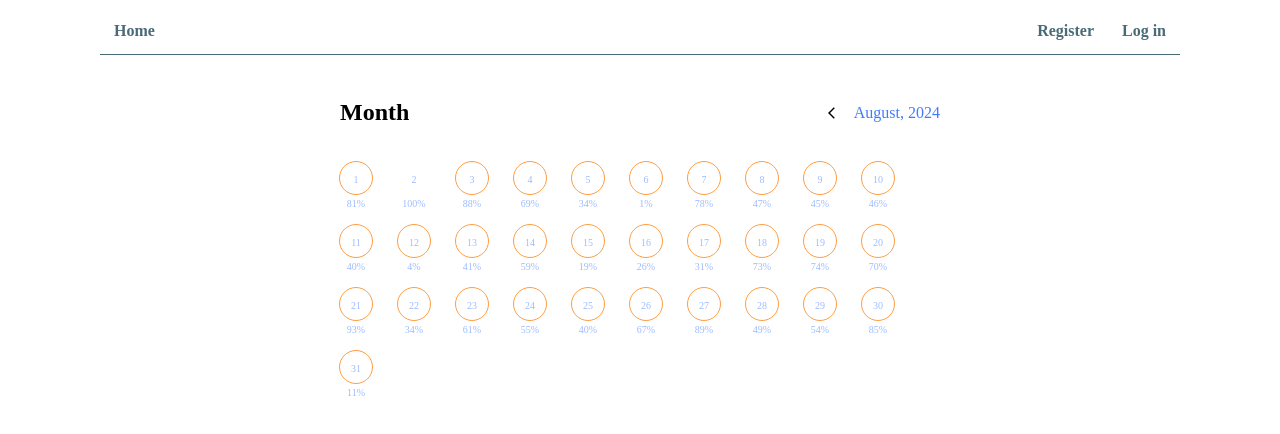
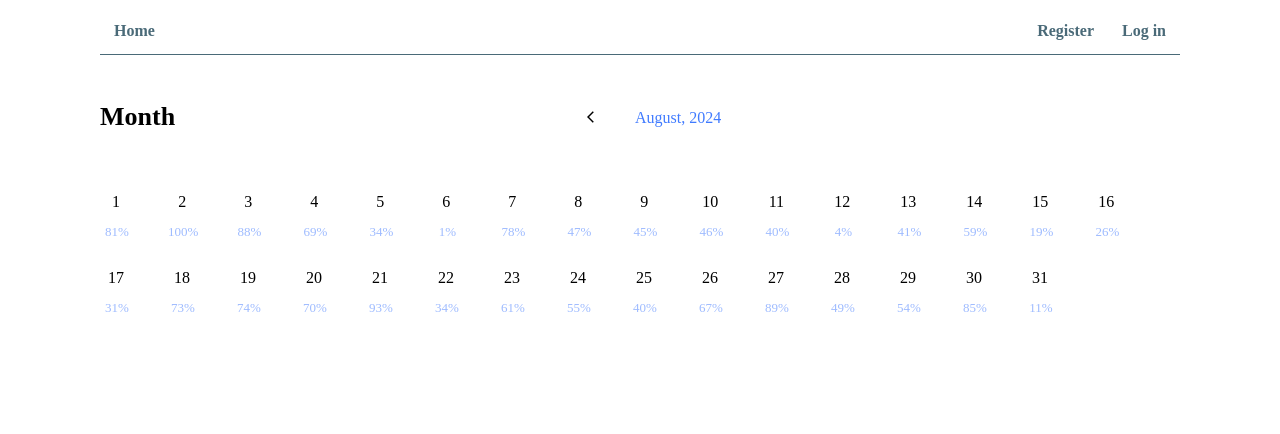
Before and after one commit to RomaBez/goit-react-hw-08, a React (Vite) app: page /calendar in a window 1280 px wide. Shown: the top 434 px of the page. Built offline with nearby package versions, Linux system fonts and the light colour scheme.

Commit message:
position logic for modal window

```diff
--- a/src/components/DaysGeneralStats/DaysGeneralStats.jsx
+++ b/src/components/DaysGeneralStats/DaysGeneralStats.jsx
@@ -62,8 +62,6 @@ export const DaysGeneralStats = ({
     let rightDirection = 0;
 
     if (isMobileScreen) {
-      modal.style.width = `80%`;
-      modal.style.left = "10%";
       const adjustedTop = Math.max(0, top - modalHeight);
       modal.style.top = `${adjustedTop}px`;
       modal.style.transform = `translateX(0)`;
@@ -76,6 +74,8 @@ export const DaysGeneralStats = ({
       modal.style.left = `${left - modalWidth}px`;
     } else if (rightDirection > modalWidth) {
       modal.style.left = `${left + width}px`;
+    } else if (rightDirection < 0) {
+      modal.style.left = `${window.innerWidth - modalWidth}px`;
     } else {
       modal.style.left = "50%";
       modal.style.transform = "translateX(-50%)";
@@ -87,7 +87,7 @@ export const DaysGeneralStats = ({
   return (
     <div
       ref={modalRef}
-      className={styles.modal}
+      className={styles.modalCalendar}
       style={{ visibility: onShow ? "visible" : "hidden" }}
     >
       <ul className={styles.list}>
--- a/src/components/DaysGeneralStats/DaysGeneralStats.module.css
+++ b/src/components/DaysGeneralStats/DaysGeneralStats.module.css
@@ -1,15 +1,16 @@
-.modal {
+.modalCalendar {
   position: absolute;
   background-color: white;
   border-radius: 10px;
+  box-sizing: border-box;
   padding: 24px 13px;
-  width: 80%;
+  width: 100%;
   max-width: 280px;
   box-shadow: 0px 4px 4px 0px rgba(64, 123, 255, 0.3);
 }
 
 @media screen and (min-width: 321px) {
-  .modal {
+  .modalCalendar {
     width: auto;
     max-width: none;
     left: auto;
@@ -27,15 +28,33 @@
 .item {
   display: flex;
   gap: 6px;
-  font-size: 14px;
+  font-size: 16px;
+  align-items: center;
 }
 
 .info {
   color: #407bff;
-  font-size: 16px;
+  font-size: 18px;
+  line-height: 1.33em;
   font-weight: 500;
 }
 
 .date {
   color: #407bff;
+  font-size: 16px;
+  line-height: 1.25em;
 }
+
+@media screen and (min-width: 768px) {
+  .modalCalendar {
+    max-width: 292px;
+    padding: 24px 16px;
+  }
+}
+
+@media screen and (min-width: 1440px) {
+  .modalCalendar {
+    width: 292px;
+    transform: translate(-168%, -42%);
+  }
+}
--- a/src/components/Paginator/Paginator.jsx
+++ b/src/components/Paginator/Paginator.jsx
@@ -31,8 +31,8 @@ const Paginator = () => {
     setSelectedDay(day);
     const rect = event.target.getBoundingClientRect();
     setModalPosition({
-      top: rect.top,
-      left: rect.left,
+      top: rect.top + window.scrollY,
+      left: rect.left + window.scrollX,
       width: rect.width,
     });
   };
@@ -88,7 +88,7 @@ const Paginator = () => {
     <div className={styles.monthContainer}>
       <div className={styles.calendarContainer}>
         <div className={styles.monthNavigation}>
-          <h2>Month</h2>
+          <h2 className={styles.monthTitle}>Month</h2>
           <div className={styles.monthControl}>
             <button className={styles.arrowButton} onClick={goPrevMonth}>
               <MdArrowBackIos style={{ fontSize: "14px" }} />
@@ -98,19 +98,27 @@ const Paginator = () => {
                 month: "long",
               })}, ${currentYear}`}
             </span>
-            {!(
+            <button
+              className={`${styles.arrowButton} ${
                 currentYear === new Date().getFullYear() &&
                 currentMonth === new Date().getMonth()
-            ) && (
-              <button className={styles.arrowButton} onClick={goNextMonth}>
+                  ? styles.disabledArrow
+                  : ""
+              }`}
+              onClick={goNextMonth}
+              disabled={
+                currentYear === new Date().getFullYear() &&
+                currentMonth === new Date().getMonth()
+              }
+            >
               <MdArrowForwardIos style={{ fontSize: "14px" }} />
             </button>
-            )}
           </div>
         </div>
-        <div className={styles.daysContainer}>
+        <div>
+          <ul className={styles.daysContainer}>
             {days.map((day) => (
-            <div className={styles.dayCell} key={day.date}>
+              <li className={styles.dayCell} key={day.date}>
                 <div
                   className={`${styles.dayItem} ${
                     day.progress < 100 ? styles.incomplete : styles.completed
@@ -119,11 +127,12 @@ const Paginator = () => {
                     handleSelectDay({ ...day, waterPerc: day.progress }, e)
                   }
                 >
-                <div className={styles.dayProgress}>{day.date}</div>
+                  <div className={styles.dayDate}>{day.date}</div>
                 </div>
                 <div className={styles.dayProgress}>{`${day.progress}%`}</div>
-            </div>
+              </li>
             ))}
+          </ul>
         </div>
         {selectedDay && (
           <DaysGeneralStats
--- a/src/components/Paginator/Paginator.module.css
+++ b/src/components/Paginator/Paginator.module.css
@@ -1,39 +1,53 @@
 .monthContainer {
   margin-top: 24px;
-  min-width: 320px;
   max-width: 100%;
 }
 
 .calendarContainer {
   display: flex;
   flex-direction: column;
-  /* margin: 0 20px; */
   margin: 0 auto;
   max-width: 600px;
-  padding: 0 20px;
 }
 
 .monthNavigation {
   display: flex;
   margin-bottom: 16px;
-  justify-content: space-between;
   align-items: center;
 }
 
+.monthTitle {
+  font-size: 24px;
+  line-height: 30px;
+}
+
 .arrowButton {
+  background: none;
+  border: none;
   cursor: pointer;
-  border: none;
-  background-color: rgba(0, 0, 255, 0);
+  display: flex;
+  align-items: center;
+  justify-content: center;
+}
+
+.arrowButton:disabled {
+  cursor: not-allowed;
+  opacity: 0;
+}
+
+.disabledArrow {
+  pointer-events: none;
+  opacity: 0;
 }
 
 .arrowButton:first-child {
-  margin-right: 6px;
-  margin-top: 4px;
+  margin-bottom: 2px;
+  left: 116px;
 }
 
 .arrowButton:last-child {
-  margin-left: 6px;
-  margin-top: 4px;
+  margin-bottom: 2px;
+  right: 44px;
 }
 
 .arrowButton .icon {
@@ -41,18 +55,24 @@
 }
 
 .monthControl {
-  color: var(--primery-color-blue, #407bff);
+  color: #407bff;
   display: flex;
   align-items: center;
   justify-content: center;
+  padding-top: 2px;
+  padding-left: 20px;
+  width: 100%;
 }
 
 .spanInfo {
   margin-top: 2px;
+  margin: 0 auto;
+  text-align: center;
 }
 
 .daysContainer {
-  width: 100%;
+  list-style: none;
+  padding: 0;
   display: flex;
   flex-wrap: wrap;
   gap: 26px;
@@ -63,40 +83,104 @@
   display: flex;
   flex-direction: column;
   align-items: center;
-  box-sizing: border-box;
 }
 
 .dayItem {
   width: 32px;
   height: 32px;
   border-radius: 50%;
-  background-color: #fff;
+  background-color: white;
   display: flex;
   align-items: center;
   justify-content: center;
-  outline: 1px solid #ff9d43;
   cursor: pointer;
   font-size: 14px;
   line-height: 18px;
 }
 
-.dayNumber {
-  font-size: 18px;
-  font-weight: bold;
-}
-
 .dayProgress {
-  color: var(--secondary-color-4, #9ebbff);
+  color: #9ebbff;
   font-size: 10px;
   font-weight: 400;
   margin-top: 4px;
+  padding-left: 2px;
+  line-height: 16px;
 }
 
 .incomplete {
-  outline: 1px solid #ff9d43;
+  outline: #f69234;
 }
 
 .completed {
   outline: none;
-  background-color: white;
+  background-color: #ffffff;
 }
+
+@media screen and (min-width: 768px) {
+  .calendarContainer {
+    margin: 0;
+    max-width: 100%;
+  }
+
+  .arrowButton:first-child {
+    left: 534px;
+  }
+
+  .arrowButton:last-child {
+    right: 70px;
+  }
+
+  .monthControl {
+    width: 194px;
+    margin-left: 386px;
+  }
+
+  .daysContainer {
+    gap: 34px;
+    row-gap: 20px;
+  }
+
+  .dayProgress {
+    font-size: 13px;
+    line-height: 20px;
+  }
+
+  .dayItem {
+    font-size: 16px;
+    line-height: 20px;
+  }
+
+  .monthTitle {
+    font-size: 26px;
+    line-height: 32px;
+  }
+}
+
+@media screen and (min-width: 1440px) {
+  .monthControl {
+    margin-left: 274px;
+  }
+
+  .arrowButton:first-child {
+    left: 390px;
+    margin-bottom: 0px;
+  }
+
+  .arrowButton:last-child {
+    right: 38px;
+    margin-bottom: 0px;
+  }
+
+  .monthControl {
+    width: 194px;
+  }
+
+  .daysContainer {
+    gap: 22px;
+  }
+
+  .dayProgress {
+    font-size: 12px;
+    line-height: 18px;
+  }
+}
```
Lines whose indentation alone changed are shown as unchanged.
